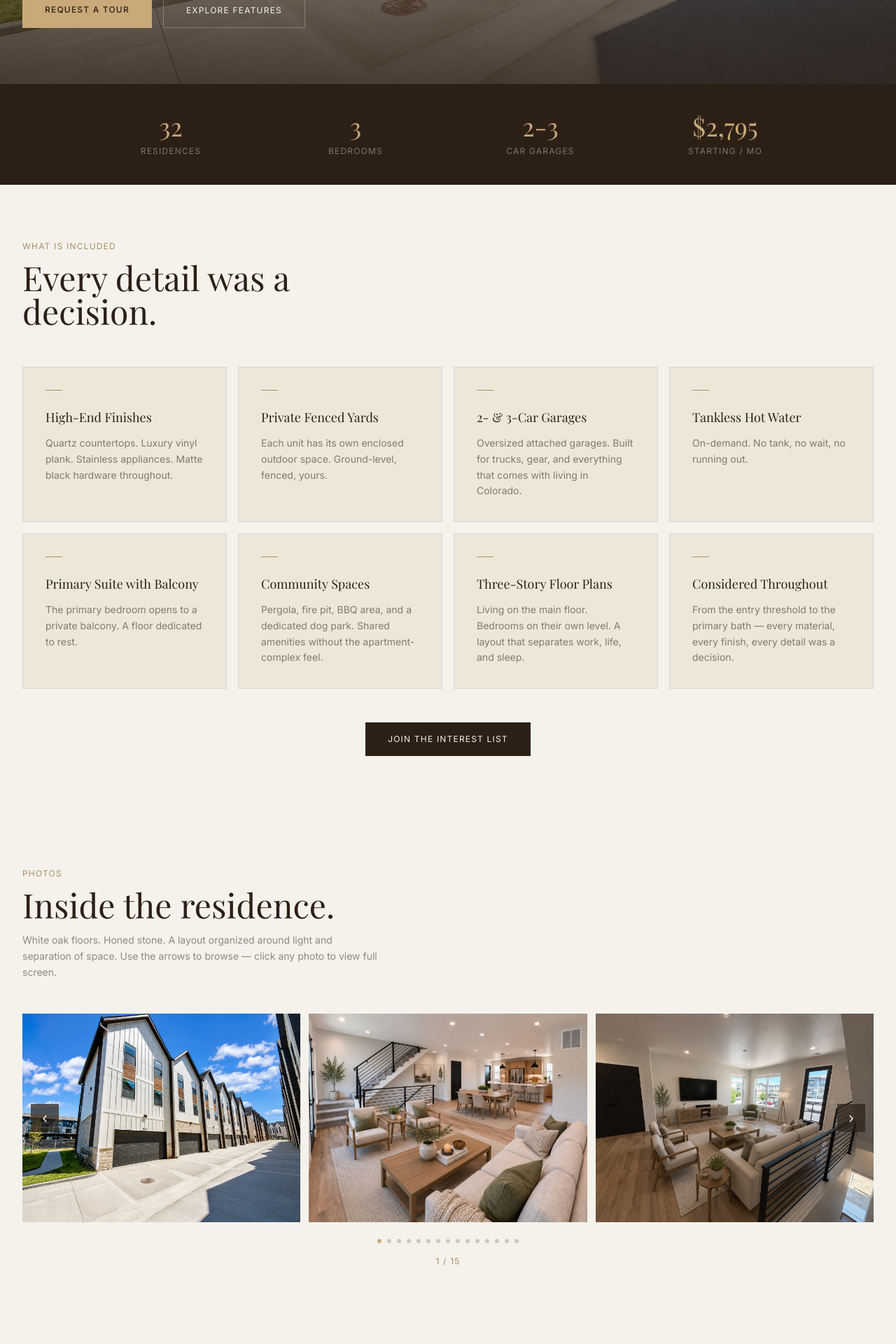
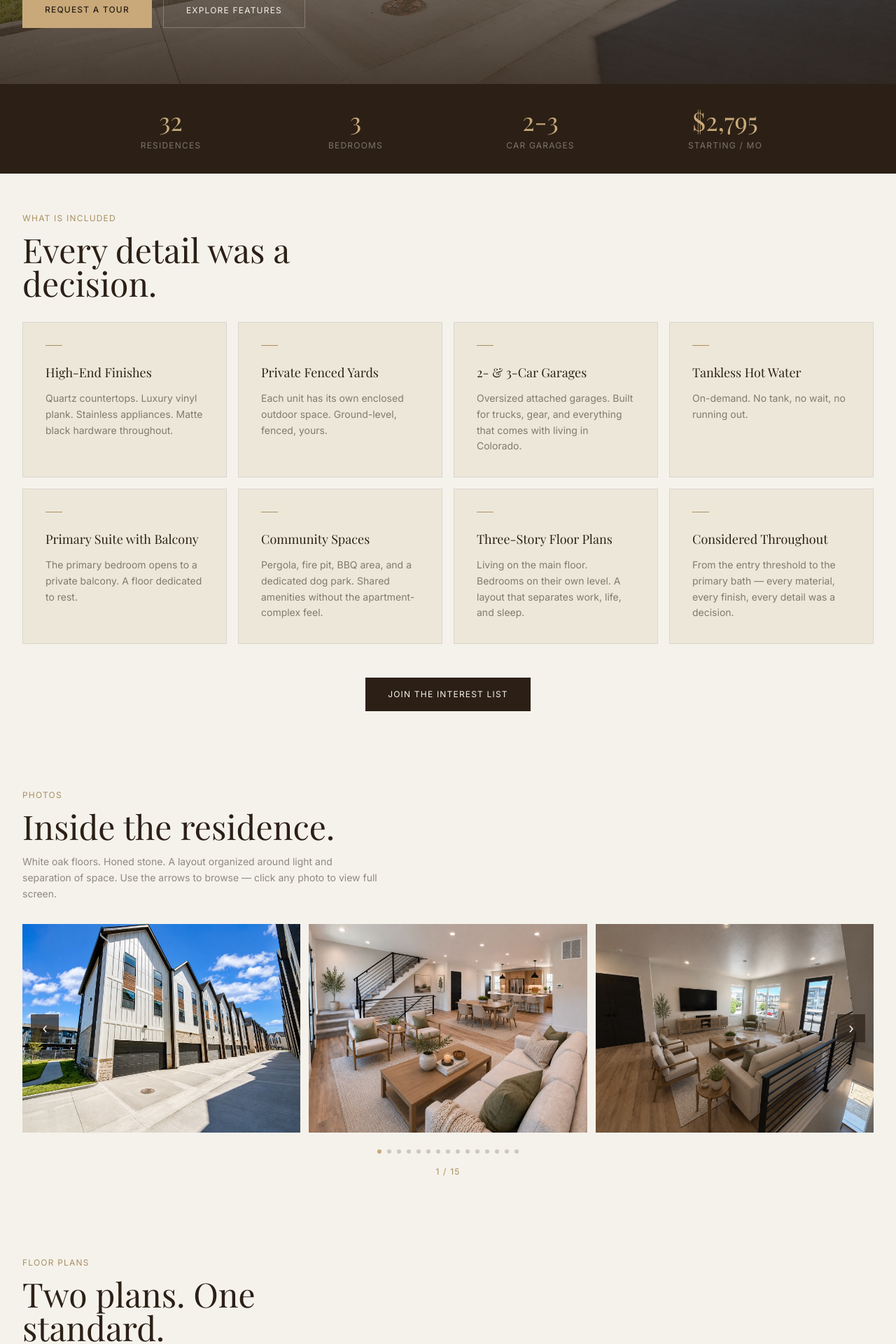
Before and after one commit to Waaberg/row-townhomes, a Next.js app: page / in a window 1280 px wide. Shown: the part 680-2600 px from the top of the page at 70% size. Built offline with nearby package versions, Linux system fonts and the light colour scheme; a web font is replaced by a local one.

Commit message:
Tighten spacing, add logo file

```diff
--- a/app/page.tsx
+++ b/app/page.tsx
@@ -432,7 +432,7 @@ export default function Home() {
       </section>
 
       {/* STATS */}
-      <section className="bg-brown py-10 px-8">
+      <section className="bg-brown py-8 px-8">
         <div className="max-w-5xl mx-auto grid grid-cols-2 sm:grid-cols-4 gap-8 text-center">
           {[
             { num: '32',     label: 'Residences' },
@@ -449,9 +449,9 @@ export default function Home() {
       </section>
 
       {/* FEATURES — now first */}
-      <section id="features" className="py-20 px-8 bg-off-white">
+      <section id="features" className="py-14 px-8 bg-off-white">
         <div className="max-w-7xl mx-auto">
-          <div className="reveal mb-14 max-w-lg">
+          <div className="reveal mb-8 max-w-lg">
             <p className="font-sans text-xs tracking-widest uppercase text-taupe mb-3">What Is Included</p>
             <h2 className="font-serif text-4xl sm:text-5xl text-brown font-light">Every detail was a decision.</h2>
           </div>
@@ -473,9 +473,9 @@ export default function Home() {
       </section>
 
       {/* PHOTOS — now after features */}
-      <section id="photos" className="py-20 px-8 bg-off-white">
+      <section id="photos" className="py-14 px-8 bg-off-white">
         <div className="max-w-7xl mx-auto">
-          <div className="reveal mb-12 max-w-lg">
+          <div className="reveal mb-8 max-w-lg">
             <p className="font-sans text-xs tracking-widest uppercase text-taupe mb-3">Photos</p>
             <h2 className="font-serif text-4xl sm:text-5xl text-brown font-light">Inside the residence.</h2>
             <p className="font-sans text-brown/50 mt-4 text-sm leading-relaxed">
@@ -489,9 +489,9 @@ export default function Home() {
       </section>
 
       {/* FLOOR PLANS */}
-      <section id="floor-plans" className="py-20 px-8 bg-off-white">
+      <section id="floor-plans" className="py-14 px-8 bg-off-white">
         <div className="max-w-7xl mx-auto">
-          <div className="reveal mb-12 max-w-lg">
+          <div className="reveal mb-8 max-w-lg">
             <p className="font-sans text-xs tracking-widest uppercase text-taupe mb-3">Floor Plans</p>
             <h2 className="font-serif text-4xl sm:text-5xl text-brown font-light">Two plans. One standard.</h2>
             <p className="font-sans text-brown/50 mt-4 text-sm leading-relaxed">
@@ -505,7 +505,7 @@ export default function Home() {
       </section>
 
       {/* LOCATION */}
-      <section id="location" className="py-20 px-8 bg-brown">
+      <section id="location" className="py-14 px-8 bg-brown">
         <div className="max-w-7xl mx-auto grid lg:grid-cols-2 gap-16 items-center">
           <div className="reveal">
             <p className="font-sans text-xs tracking-widest uppercase text-taupe mb-3">Location</p>
@@ -540,7 +540,7 @@ export default function Home() {
       </section>
 
       {/* CONTACT */}
-      <section id="contact" className="py-20 px-8 bg-off-white">
+      <section id="contact" className="py-14 px-8 bg-off-white">
         <div className="max-w-7xl mx-auto grid lg:grid-cols-2 gap-20 items-start">
           <div className="reveal">
             <p className="font-sans text-xs tracking-widest uppercase text-taupe mb-3">Private Tours</p>
```
Also changed, not shown: public/images/logo.jpg (added).
